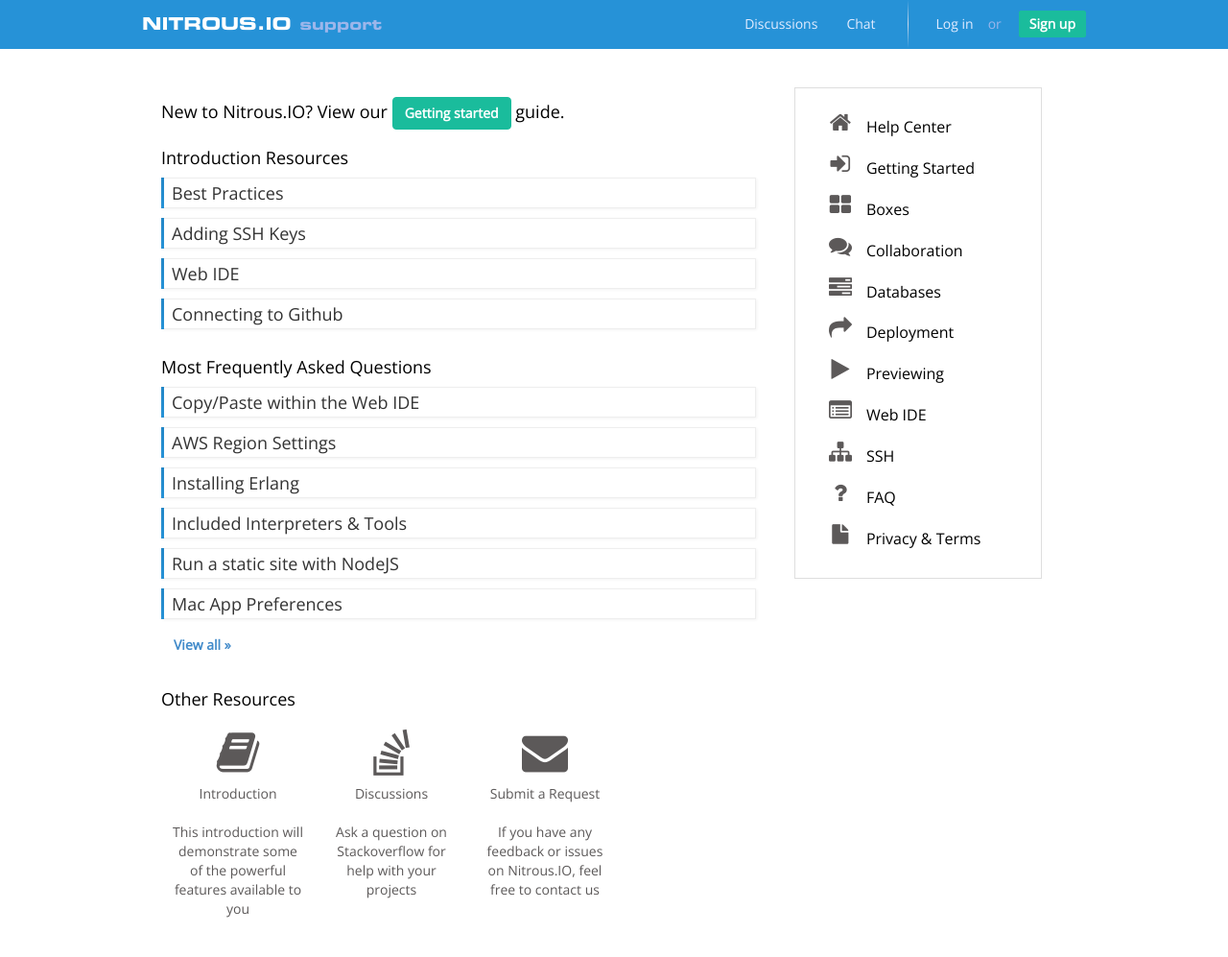
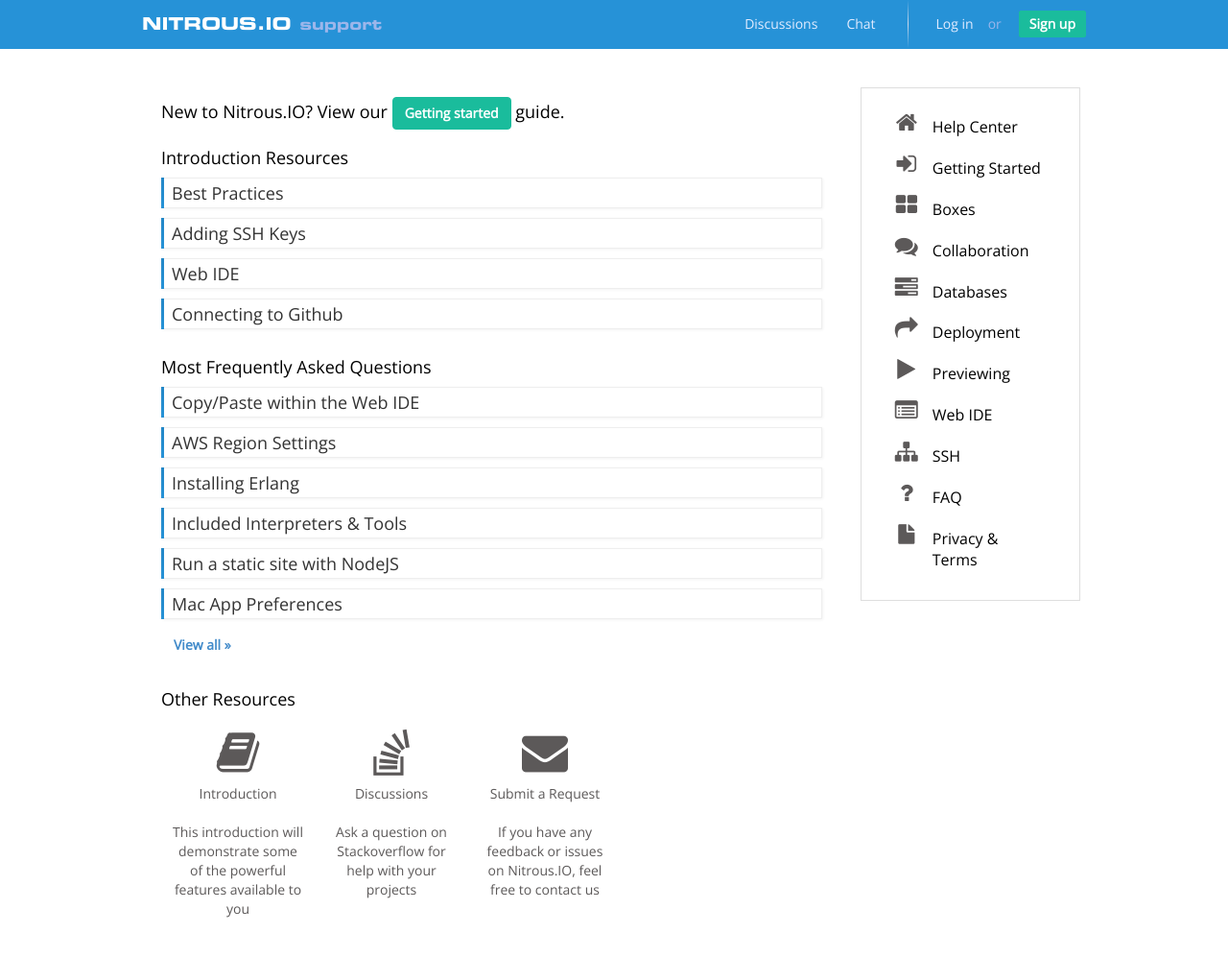
Before and after one commit to pkallberg/help.nitrous.io, a Jekyll site: the page built from index.html, in a window 1280 px wide. Shown: the whole page at 96% size. Built offline with Jekyll 4.4.1, drawn with Linux system fonts in a browser that asks for light colours; comment, search, counter and statistics services are not loaded.

Commit message:
widened main content area

```diff
--- a/css/action.scss
+++ b/css/action.scss
@@ -211,7 +211,7 @@
   margin: 20px 20px 20px 0;
   float: left;
   color: #000;
-  width: 63%;
+  width: 70%;
   padding: 0 20px 20px 20px;
 }
 
@@ -231,7 +231,7 @@
 margin: 20px 0 0 0;
 float: left;
 color: #000;
-width: 22%;
+width: 19%;
 padding: 0 20px 0 20px;
 background-color: #fff;
 border: 1px solid #dedede;
```
